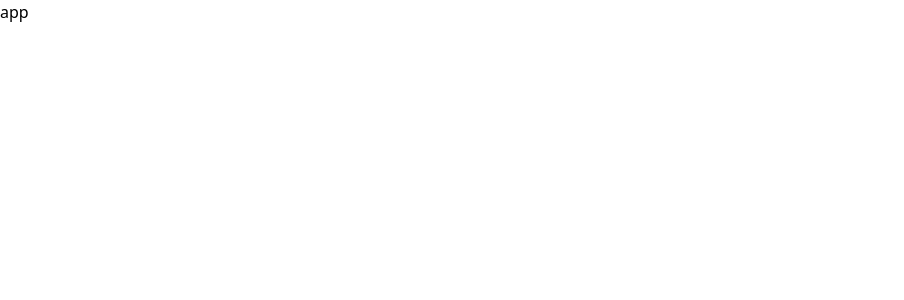
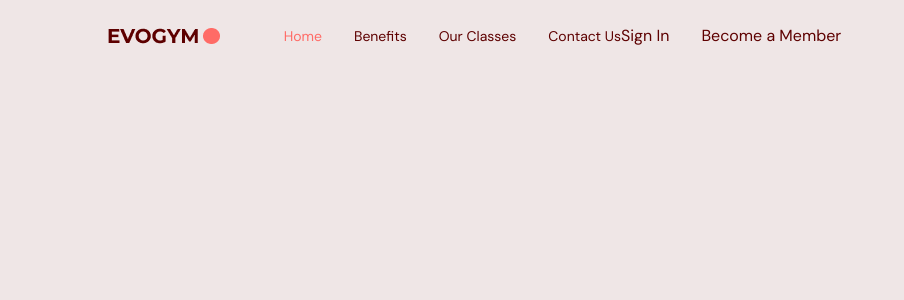
Before and after one commit to Defisto7/gym-typescript, a React (Vite) app: page / in a window 1280 px wide. Shown: the top 300 px of the page, without its empty margins (0-904 px from the left). Built offline with nearby package versions, Linux system fonts and the light colour scheme.

Commit message:
Master
add Navbar

```diff
--- a/src/App.tsx
+++ b/src/App.tsx
@@ -1,5 +1,14 @@
+import Navbar from "@/scenes/navbar";
+import { useState } from 'react';
+
 function App() {
-  return <div>app</div>;
+  const [selectedPage, setSelectedPage] = useState<string>('home');
+
+  return (
+    <div className="app bg-gray-50">
+      <Navbar selectedPage={selectedPage} setSelectedPage={setSelectedPage} />
+    </div>
+  );
 }
 
 export default App;
--- a/src/index.css
+++ b/src/index.css
@@ -1,3 +1,15 @@
+@import url("https://fonts.googleapis.com/css2?family=DM+Sans:wght@400;700&family=Montserrat:wght@700&display=swap");
+
 @tailwind base;
 @tailwind components;
 @tailwind utilities;
+
+html,
+body,
+#root,
+.app {
+  height: 100%;
+  width: 100%;
+  font-family: "DM Sans", sans-serif;
+  @apply text-gray-500;
+}
--- /dev/null
+++ b/src/scenes/navbar/Link.tsx
@@ -0,0 +1,25 @@
+import AnchorLink from "react-anchor-link-smooth-scroll";
+
+type Props = {
+  page: string;
+  selectedPage: string;
+  setSelectedPage: (value: string) => void;
+};
+
+const Link = ({ page, selectedPage, setSelectedPage }: Props) => {
+  const lowerCasePage = page.toLowerCase().replace(/ /g, "");
+
+  return (
+    <AnchorLink
+      className={`${
+        selectedPage === lowerCasePage ? "text-primary-500" : ""
+      } transition duration-500 hover:text-primary-300`}
+      href={`#${lowerCasePage}`}
+      onClick={() => setSelectedPage(lowerCasePage)}
+    >
+      {page}
+    </AnchorLink>
+  );
+};
+
+export default Link;
--- /dev/null
+++ b/src/scenes/navbar/index.tsx
@@ -0,0 +1,55 @@
+import { useState } from "react";
+import { Bars3Icon, XMarkIcon } from "@heroicons/react/24/solid";
+import Logo from "@/assets/Logo.png";
+import Link from "./Link";
+
+type Props = {
+  selectedPage: string;
+  setSelectedPage: (value: string) => void;
+};
+
+const Navbar = ({ selectedPage, setSelectedPage }: Props) => {
+  const flexBetween = "flex items-center justify-be";
+
+  return (
+    <nav>
+      <div className={`${flexBetween} fixed top-0 z-30 w-full py-6`}>
+        <div className={`${flexBetween} mx-auto w-5/6`}>
+          <div className={`${flexBetween} w-full gap-16`}>
+            <img alt="logo" src={Logo} />
+            <div className={`${flexBetween} w-full`}>
+              <div className={`${flexBetween} gap-8 text-sm`}>
+                <Link
+                  page="Home"
+                  selectedPage={selectedPage}
+                  setSelectedPage={setSelectedPage}
+                />
+                <Link
+                  page="Benefits"
+                  selectedPage={selectedPage}
+                  setSelectedPage={setSelectedPage}
+                />
+                <Link
+                  page="Our Classes"
+                  selectedPage={selectedPage}
+                  setSelectedPage={setSelectedPage}
+                />
+                <Link
+                  page="Contact Us"
+                  selectedPage={selectedPage}
+                  setSelectedPage={setSelectedPage}
+                />
+              </div>
+              <div className={`${flexBetween} gap-8`}>
+                <p>Sign In</p>
+                <p>Become a Member</p>
+              </div>
+            </div>
+          </div>
+        </div>
+      </div>
+    </nav>
+  );
+};
+
+export default Navbar;
--- a/tailwind.config.js
+++ /dev/null
@@ -1,10 +0,0 @@
-export default {
-  content: [
-    "./index.html",
-    "./src/**/*.{js,ts,jsx,tsx}",
-  ],
-  theme: {
-    extend: {},
-  },
-  plugins: [],
-}
```
